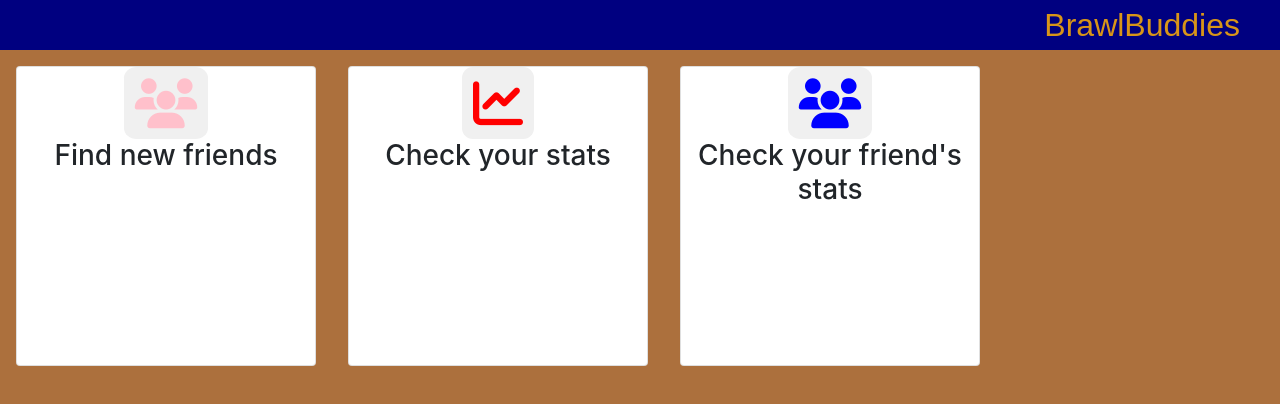
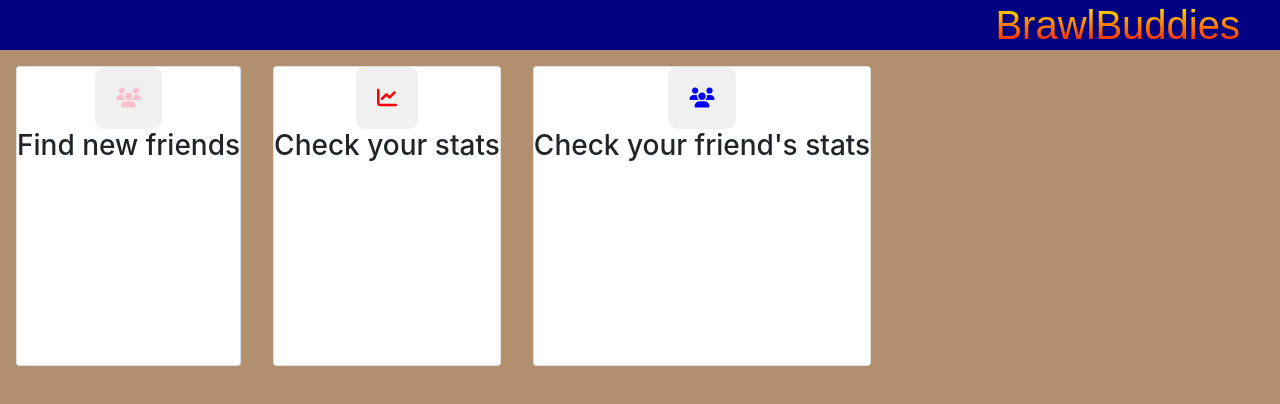
Before and after one commit to Kayne-cmc/BrawlBuddies, a React (Create React App) app in the folder client/: page / in a window 1280 px wide. Shown: the top 404 px of the page. Built offline with nearby package versions, Linux system fonts and the light colour scheme; no server answers; the HTML template or start-up script is replaced by a standard one; a web font is replaced by a local one.

Commit message:
Minor changes

```diff
--- a/client/src/Router.js
+++ b/client/src/Router.js
@@ -3,6 +3,7 @@
 import AuthContext from './context/AuthContext';
 import Nav from './components/layout/Nav';
 import Home from './components/layout/Home';
+import Help from './components/layout/Help';
 import Register from './components/auth/Register';
 import Login from './components/auth/Login';
 import Matches from './components/Matches';
@@ -17,6 +18,7 @@
             <Nav />
             <Switch>
                 <Route exact path="/" component={Home} />
+                <Route exact path="/help" component={Help} />
                 {
                     (loggedIn && loggedIn.data === true) && (
                         <>
--- a/client/src/components/Matches.js
+++ b/client/src/components/Matches.js
@@ -23,7 +23,6 @@
             .get("http://localhost:5000/data/matches")
             .then(res => {
                 setMatches(res.data);
-                console.log (res.data);
             })
             .catch(err => console.log(err));
     }, [])
--- /dev/null
+++ b/client/src/components/auth/Auth.css
@@ -0,0 +1,25 @@
+.Login, .Register {
+    display: flex;
+    flex-wrap: wrap;
+    justify-content: center;
+    background: rgb(177, 143, 111);
+}
+
+h1 {
+    width: 100%;
+    text-align: center
+}
+
+i {
+    font-size: 20px;
+    color: black;
+    margin: 10px;
+}
+
+i:hover {
+    color: rgb(100, 100, 100);
+}
+
+Form {
+    width: 50vw;
+}
--- a/client/src/components/auth/Login.js
+++ b/client/src/components/auth/Login.js
@@ -4,6 +4,7 @@
 import AuthContext from '../../context/AuthContext';
 import Form from 'react-bootstrap/Form';
 import Button from 'react-bootstrap/Button';
+import './Auth.css';
 
 export default function Login() {
 
@@ -34,7 +35,7 @@
     }
 
     return (
-        <div className="Register">
+        <div className="Login">
             <h1>Log in</h1>
             <Form onSubmit={Login}>
                 <Form.Group>
--- a/client/src/components/auth/Register.js
+++ b/client/src/components/auth/Register.js
@@ -1,9 +1,10 @@
 import React, { useState, useContext } from 'react';
-import { useHistory } from 'react-router-dom'
+import { useHistory, Link } from 'react-router-dom'
 import axios from 'axios';
 import Form from 'react-bootstrap/Form';
 import Button from 'react-bootstrap/Button';
 import AuthContext from '../../context/AuthContext';
+import './Auth.css';
 
 export default function Register(props) {
 
@@ -57,6 +58,7 @@
                 </Form.Group>
                 <Form.Group>
                     <Form.Label htmlFor="steamId">Steam ID</Form.Label>
+                    <Link to="help"><i className="fas fa-question-circle" /></Link>
                     <Form.Control
                         id="steamId"
                         type="text"
@@ -66,6 +68,7 @@
                 </Form.Group>
                 <Form.Group>
                     <Form.Label htmlFor="friendCode">Friend Code</Form.Label>
+                    <Link to="/help"><i className="fas fa-question-circle" /></Link>
                     <Form.Control
                         id="friendCode"
                         type="text"
@@ -95,7 +98,7 @@
                     <Form.Label htmlFor="passwordCheck">Verify your Password</Form.Label>
                     <Form.Control
                         id="passwordCheck"
-                        type="passwordCheck"
+                        type="password"
                         value={newUser.passwordCheck}
                         placeholder="Re-type your password"
                         onChange={onChangeNewUser} />
--- /dev/null
+++ b/client/src/components/layout/Help.js
@@ -0,0 +1,9 @@
+import React from 'react'
+
+export default function Help() {
+    return (
+        <div className="Help">
+            Help
+        </div>
+    )
+}
--- a/client/src/components/layout/Home.css
+++ b/client/src/components/layout/Home.css
@@ -1,10 +1,11 @@
 html {
-    background: rgb(172, 112, 61);
+    background: rgb(177, 143, 111);
 }
 
 .Home {
     display: flex;
-    background: rgb(172, 112, 61);
+    flex-wrap: wrap;
+    background: rgb(177, 143, 111);
 }
 
 .box {
@@ -30,8 +31,8 @@
 }
 
 .card {
-    width: 300px;
-    height: 300px;
+    min-width: 300px;
+    min-height: 300px;
     margin: 1em;
 }
 
--- a/client/src/components/layout/Nav.css
+++ b/client/src/components/layout/Nav.css
@@ -8,8 +8,12 @@
 }
 
 .title {
+    font-size: 40px;
     font-family: 'Francois One', sans-serif;
-    color: rgb(216, 149, 24);
+    background: -webkit-linear-gradient(yellow, red);
+    -webkit-background-clip: text;
+    background-clip: text;
+    -webkit-text-fill-color: transparent;
     margin: 0 auto;
 }
 
```
Also changed, not shown: 2 other files (tests, documents, lock files or other folders).
